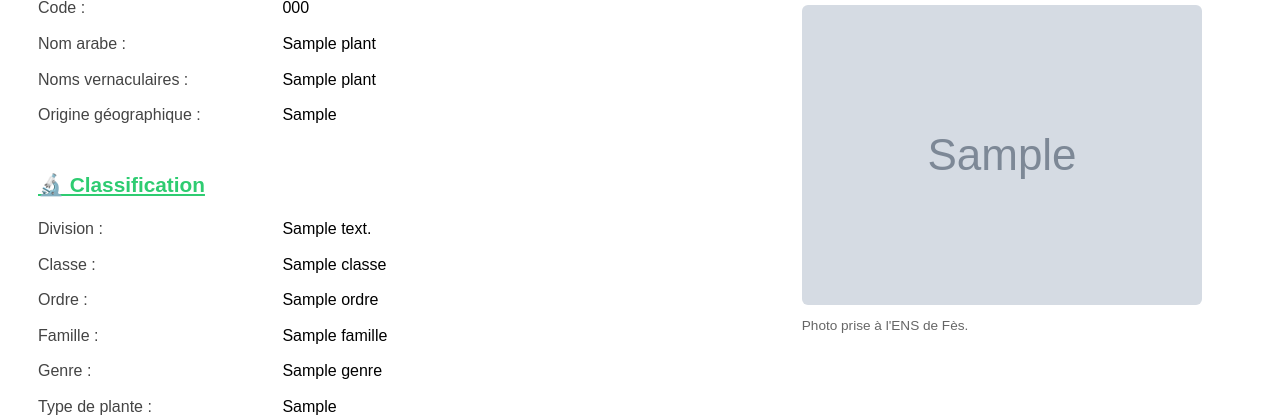
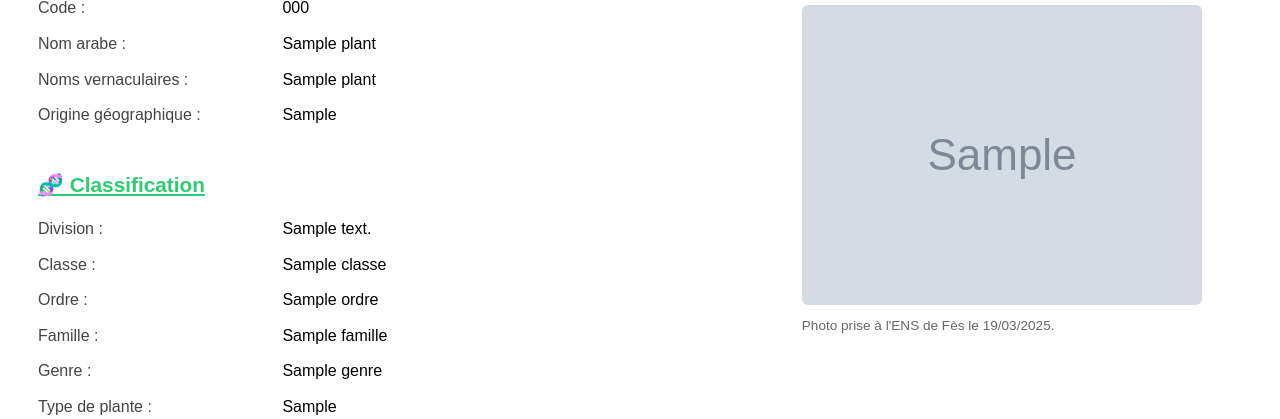
Before and after one commit to Bensley7/plant_qr_recognition, a Flask app: template templates/fiche.html in a window 1280 px wide. Shown: the part 101-520 px from the top of the page. Run offline with Flask 3, Linux system fonts and the light colour scheme; the template is opened without the code that fills it: most values are stand-ins (such as "Sample title", 1, 10 or a date in 2020); grey boxes marked "Sample" are stand-in pictures.

Commit message:
cases better

```diff
--- a/templates/fiche.html
+++ b/templates/fiche.html
@@ -55,10 +55,9 @@
 {% if plant %}
   <h2>{{ plant["Nom scientifique"] }} ({{ plant["Nom français"] }})</h2>
 
-  <!-- Image count logic -->
   {% set nb_images = plant.image | length %}
 
-  <!-- 📅 Bloc 1 : Code + noms + classification + image 1 -->
+  <!-- Bloc 1 : Code + noms + classification / Image 1 -->
   <div style="display: flex; gap: 30px; align-items: flex-start; flex-wrap: wrap;">
     <div style="flex: 2; min-width: 400px;">
       {% for key in ["Code", "Nom arabe", "Noms vernaculaires", "Origine géographique"] %}
@@ -67,7 +66,7 @@
         {% endif %}
       {% endfor %}
 
-      <div class="section-title">🔬 Classification</div>
+      <div class="section-title">🧬 Classification</div>
       {% for key in ["Division", "Classe", "Ordre", "Famille", "Genre", "Type de plante"] %}
         {% if plant[key] is not none and plant[key]|string != 'nan' %}
         <div class="field"><strong>{{ key }} :</strong> {{ plant[key] }}</div>
@@ -78,17 +77,17 @@
     <div style="flex: 1.2; min-width: 280px;">
       {% if nb_images >= 1 %}
       <img src="{{ url_for('static', filename=plant.image[0]) }}" alt="Image 1" style="width: 100%; border-radius: 6px;">
-      <div style="font-size: 0.85em; color: #666;">Photo prise à l'ENS de Fès.</div>
+      <div style="font-size: 0.85em; color: #666;">Photo prise à l'ENS de Fès le 19/03/2025.</div>
       {% endif %}
     </div>
   </div>
 
-  {% if nb_images >= 2 %}
-  <!-- 🖼️ Bloc 2 : image 2 / phénologie + botanique -->
-  <div style="display: flex; gap: 30px; align-items: flex-start; flex-wrap: wrap; margin-top: 30px;">
+  {% if nb_images == 2 %}
+  <!-- Bloc 2 : Image 2 / Phénologie + Description botanique -->
+  <div style="display: flex; gap: 30px; flex-wrap: wrap; margin-top: 30px;">
     <div style="flex: 1.2; min-width: 280px;">
       <img src="{{ url_for('static', filename=plant.image[1]) }}" alt="Image 2" style="width: 100%; border-radius: 6px;">
-      <div style="font-size: 0.85em; color: #666;">Photo prise à l'ENS de Fès.</div>
+      <div style="font-size: 0.85em; color: #666;">Photo prise à l'ENS de Fès le 19/03/2025.</div>
     </div>
     <div style="flex: 2; min-width: 400px;">
       <div class="section-title">🌦️ Informations phénologiques</div>
@@ -98,20 +97,18 @@
         {% endif %}
       {% endfor %}
 
-      {% if nb_images == 2 %}
       <div class="section-title">🔬 Description botanique</div>
       {% for key in ["Type de feuillage", "Hauteur moyenne ou maximale", "Type de feuilles", "Forme des feuilles", "Bord des feuilles", "Disposition des feuilles", "Couleur des fleurs", "Structure florale", "Type de fruit", "Type de racine"] %}
         {% if plant[key] is not none and plant[key]|string != 'nan' %}
         <div class="field"><strong>{{ key }} :</strong> {{ plant[key] }}</div>
         {% endif %}
       {% endfor %}
-      {% endif %}
     </div>
   </div>
   {% endif %}
 
   {% if nb_images == 3 %}
-  <!-- 🔬 Description botanique / image 3 -->
+  <!-- Bloc 3 : Description botanique / image 3 -->
   <div style="display: flex; gap: 30px; align-items: flex-start; flex-wrap: wrap; margin-top: 30px;">
     <div style="flex: 2; min-width: 400px;">
       <div class="section-title">🔬 Description botanique</div>
@@ -123,12 +120,12 @@
     </div>
     <div style="flex: 1.2; min-width: 280px;">
       <img src="{{ url_for('static', filename=plant.image[2]) }}" alt="Image 3" style="width: 100%; border-radius: 6px;">
-      <div style="font-size: 0.85em; color: #666;">Photo prise à l'ENS de Fès.</div>
+      <div style="font-size: 0.85em; color: #666;">Photo prise à l'ENS de Fès le 19/03/2025.</div>
     </div>
   </div>
   {% endif %}
 
-  <!-- 🌿 Intérêts / Carte de répartition -->
+  <!-- Bloc 4 : Intérêts / carte -->
   <div style="display: flex; gap: 30px; align-items: flex-start; flex-wrap: wrap; margin-top: 30px;">
     <div style="flex: 2; min-width: 400px;">
       {% if plant["intérêts"] %}
```
